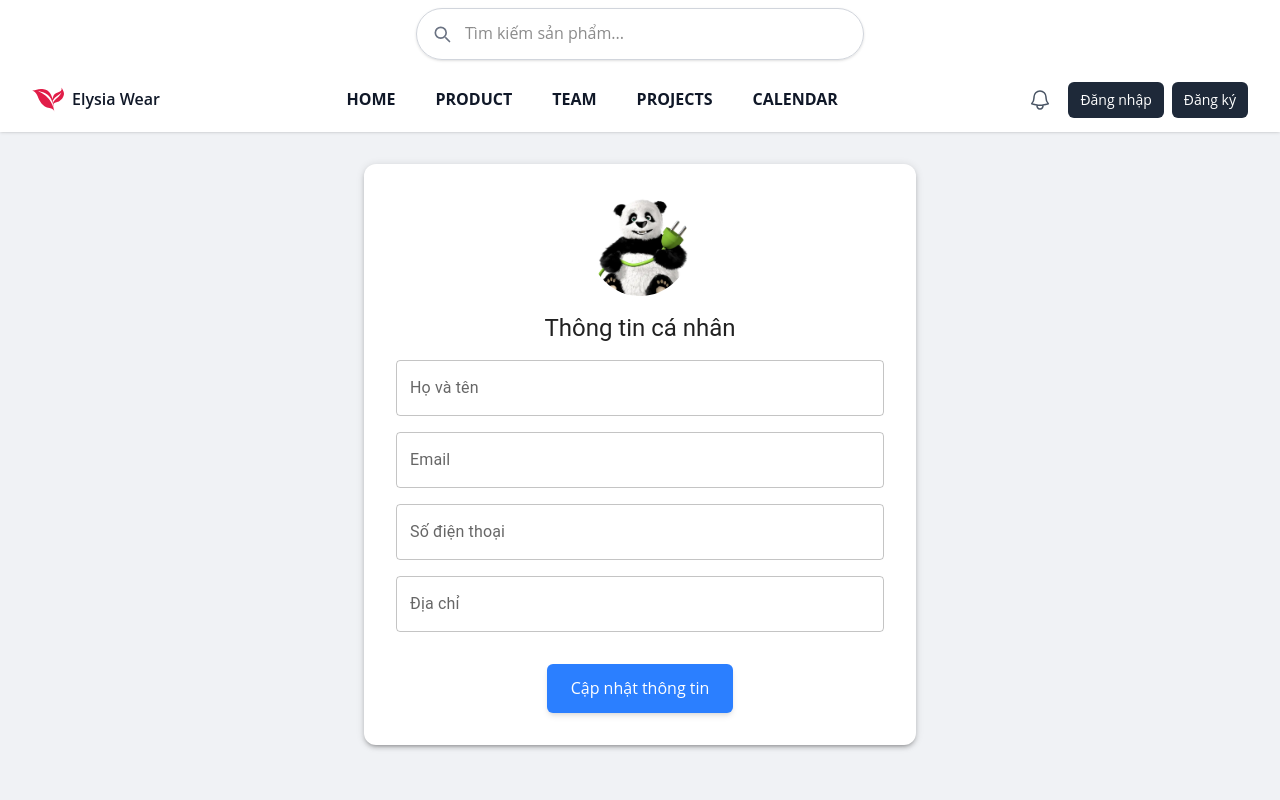
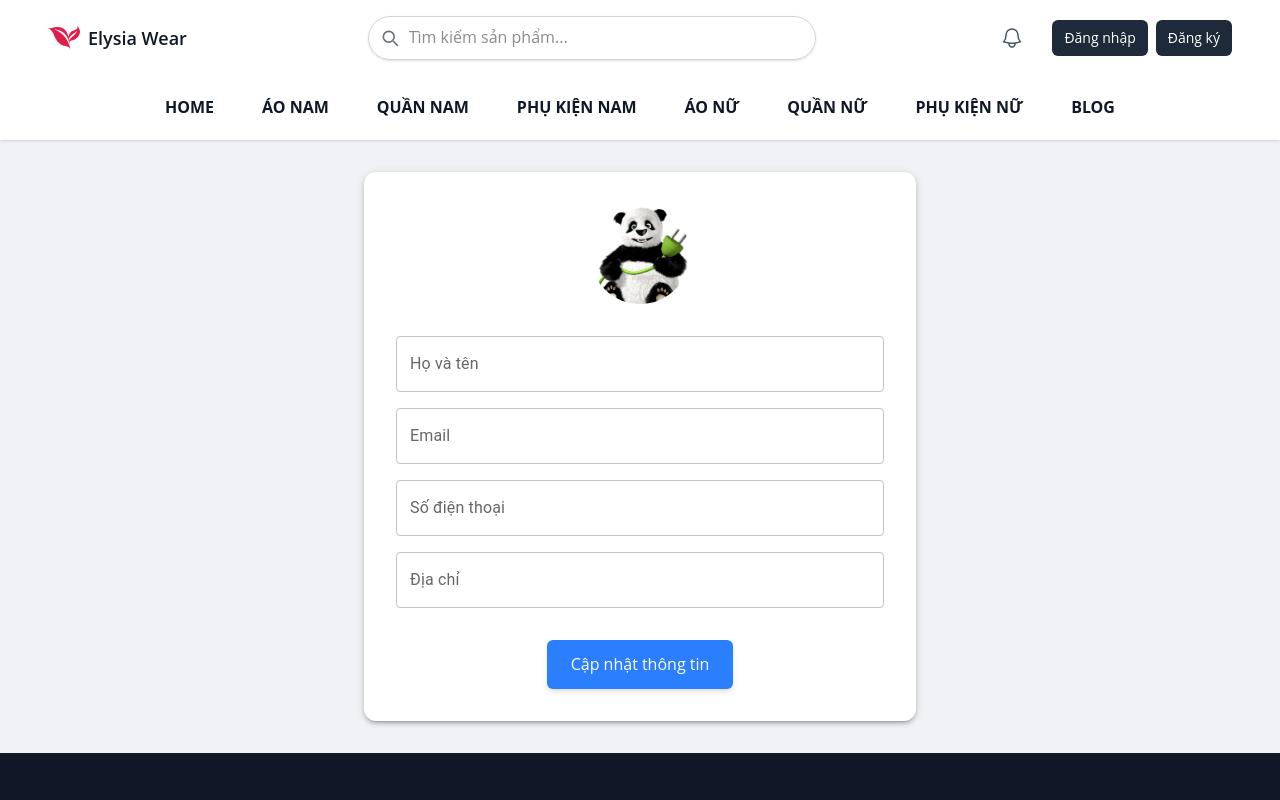
Before and after one commit to Chien-2003/font_end, a Next.js app: page /profile in a window 1280 px wide. Shown: the top 800 px of the page. Built offline with nearby package versions, Linux system fonts and the light colour scheme; no server answers.

Commit message:
feat: refactor layout and components, update metadata, and implement new footer and header structure

```diff
--- a/src/app/layout.tsx
+++ b/src/app/layout.tsx
@@ -2,13 +2,14 @@ import type { Metadata } from "next";
 import "./globals.css";
 import "swiper/css";
 import "swiper/css/pagination";
-import Footer from "@/components/ui/Footer";
-import Navbar from "@/components/ui/Header";
 import { UserProvider } from "@/contexts/UserContext";
+import Navbar from "@/components/shared/Header";
+import Footer from "@/components/shared/Footer";
+import { APP_DESCRIPTION, APP_TITLE } from "@/constants/metadata";
 
 export const metadata: Metadata = {
-  title: "Hello | Nền tảng luyện viết IELTS với AI",
-  description: "Generated by create next app",
+  title: APP_TITLE,
+  description: APP_DESCRIPTION,
 };
 
 export default function RootLayout({
@@ -21,7 +22,7 @@ export default function RootLayout({
       <body className="bg-gray-50">
         <UserProvider>
           <Navbar />
-          <main className="min-h-screen">{children}</main>
+          <main>{children}</main>
           <Footer />
         </UserProvider>
       </body>
--- /dev/null
+++ b/src/app/not-found.tsx
@@ -0,0 +1,17 @@
+"use client";
+import Link from "next/link";
+
+export default function NotFound() {
+  return (
+    <div className="min-h-screen flex flex-col items-center justify-center text-center px-4 bg-white">
+      <h1 className="text-5xl font-bold text-gray-900 mb-4">404</h1>
+      <p className="text-lg text-gray-600 mb-6">Trang bạn tìm kiếm không tồn tại.</p>
+      <Link
+        href="/"
+        className="px-6 py-2 bg-black text-white rounded-full hover:bg-gray-800 transition"
+      >
+        Quay về trang chủ
+      </Link>
+    </div>
+  );
+}
--- a/src/app/profile/page.tsx
+++ b/src/app/profile/page.tsx
@@ -60,7 +60,7 @@ export default function PersonalInfoPage() {
     fetchProfile();
   }, []);
   return (
-    <Container maxWidth="sm" sx={{ mt: 4 }}>
+    <Container maxWidth="sm" sx={{ mt: 4, mb: 4 }}>
       <Paper elevation={3} sx={{ p: 4, borderRadius: 3 }}>
         <Grid
           gap={2}
@@ -76,7 +76,7 @@ export default function PersonalInfoPage() {
               sx={{ width: 100, height: 100, margin: "auto" }}
             />
             <Typography variant="h5" sx={{ mt: 2 }}>
-              {profile.full_name || "Thông tin cá nhân"}
+              {profile.full_name}
             </Typography>
           </Grid>
 
@@ -111,7 +111,7 @@ export default function PersonalInfoPage() {
             <button
               ref={btnRef}
               onClick={handleClick}
-              className="px-6 py-3 bg-blue-500 text-white rounded-md shadow-md"
+              className="px-6 py-3 bg-blue-500 text-white rounded-md shadow-md cursor-pointer"
             >
               Cập nhật thông tin
             </button>
--- /dev/null
+++ b/src/components/shared/Header.tsx
@@ -0,0 +1,80 @@
+"use client";
+
+import { useState } from "react";
+import Image from "next/image";
+import Link from "next/link";
+import NavLinks from "../ui/NavLinks";
+import UserMenu from "../ui/UserMenu";
+import MobileMenu from "../ui/MobileMenu";
+
+export default function Navbar() {
+  const [menuOpen, setMenuOpen] = useState(false);
+
+  return (
+    <nav className="bg-white sticky top-0 z-50 shadow">
+      <div className="px-2 sm:px-6 lg:px-8 container mx-auto">
+        <div className="relative w-full mx-auto py-2">
+          <div className="flex items-center gap-4 w-full px-4 py-2 justify-between">
+            <Link href="/" className="flex items-center space-x-2 shrink-0">
+              <Image src="/logo.svg" alt="Elysia Wear" width={32} height={32} />
+              <span className="text-gray-900 font-semibold text-lg">
+                Elysia Wear
+              </span>
+            </Link>
+            <div className="relative flex-grow max-w-md w-full">
+              <input
+                type="text"
+                placeholder="Tìm kiếm sản phẩm..."
+                className="w-full pl-10 pr-4 py-2 rounded-full border border-gray-300 shadow-sm focus:outline-none transition-all"
+              />
+              <div className="absolute left-3 top-1/2 -translate-y-1/2 text-gray-500">
+                <svg
+                  xmlns="http://www.w3.org/2000/svg"
+                  fill="none"
+                  viewBox="0 0 24 24"
+                  stroke="currentColor"
+                  className="w-5 h-5"
+                >
+                  <path
+                    strokeLinecap="round"
+                    strokeLinejoin="round"
+                    strokeWidth={2}
+                    d="M21 21l-4.35-4.35M17 10.5a6.5 6.5 0 11-13 0 6.5 6.5 0 0113 0z"
+                  />
+                </svg>
+              </div>
+            </div>
+            <div className="flex items-center gap-3 shrink-0">
+              <button
+                type="button"
+                className="relative rounded-full bg-white p-1 text-gray-600 hover:text-black focus:outline-none"
+              >
+                <span className="sr-only">View notifications</span>
+                <svg
+                  className="size-6"
+                  fill="none"
+                  viewBox="0 0 24 24"
+                  strokeWidth={1.5}
+                  stroke="currentColor"
+                >
+                  <path
+                    strokeLinecap="round"
+                    strokeLinejoin="round"
+                    d="M14.857 17.082a23.848 23.848 0 0 0 5.454-1.31A8.967 8.967 0 0 1 18 9.75V9A6 6 0 0 0 6 9v.75a8.967 8.967 0 0 1-2.312 6.022c1.733.64 3.56 1.085 5.455 1.31m5.714 0a24.255 24.255 0 0 1-5.714 0m5.714 0a3 3 0 1 1-5.714 0"
+                  />
+                </svg>
+              </button>
+              <UserMenu />
+            </div>
+          </div>
+        </div>
+        <div className="relative flex h-16 items-center justify-center">
+          <div className="hidden sm:block">
+            <NavLinks className="flex space-x-4 text-gray-900" />
+          </div>
+        </div>
+      </div>
+      {menuOpen && <MobileMenu />}
+    </nav>
+  );
+}
--- a/src/components/shared/ItemCard.tsx
+++ b/src/components/shared/ItemCard.tsx
@@ -3,6 +3,7 @@
 import { useRef, useEffect } from "react";
 import Image from "next/image";
 import gsap from "gsap";
+import { IoCartOutline } from "react-icons/io5";
 
 interface ProductCardProps {
   name: string;
@@ -86,7 +87,7 @@ export default function ProductCard({
         </>
         <div className="p-2 flex-grow flex flex-col justify-between">
           <div>
-            <p className="text-gray-600 text-sm mb-3">
+            <p className="text-gray-600 text-sm mb-2">
               {description.length > 50
                 ? `${description.slice(0, 50)}...`
                 : description}
@@ -94,7 +95,7 @@ export default function ProductCard({
           </div>
           <div className="flex items-center justify-between mt-auto">
             <div className="flex items-baseline">
-              <span className="text-2xl font-bold text-gray-900">{price}</span>
+              <span className="text-xl font-bold text-gray-900">{price}</span>
               {oldPrice && (
                 <span className="text-sm text-gray-500 line-through ml-2">
                   {oldPrice}
@@ -102,18 +103,10 @@ export default function ProductCard({
               )}
             </div>
             <button
-              className="bg-indigo-600 text-white p-2 rounded-full hover:bg-indigo-700 transition-colors duration-200 ease-in-out focus:outline-none flex items-center justify-center"
+              className=" text-black p-2 cursor-pointer transition-colors duration-200 ease-in-out focus:outline-none flex items-center justify-center"
               aria-label="Thêm vào giỏ hàng"
             >
-              <svg
-                xmlns="http://www.w3.org/2000/svg"
-                className="h-5 w-5"
-                viewBox="0 0 20 20"
-                fill="currentColor"
-              >
-                <path d="M3 1a1 1 0 000 2h1.22l.305 1.222a.997.997 0 00.01.042l1.358 5.43-.893.892C3.74 11.846 4.632 14 6.414 14H15a1 1 0 000-2H6.414l1-1H14a1 1 0 00.894-.553L16.5 4H5.129L5 3H3z" />
-                <path d="M16 16.5a1.5 1.5 0 11-3 0 1.5 1.5 0 013 0zM6.5 18a1.5 1.5 0 100-3 1.5 1.5 0 000 3z" />
-              </svg>
+              <IoCartOutline className="text-2xl text-black w-6 h-6"/>
             </button>
           </div>
         </div>
--- a/src/components/ui/Header.tsx
+++ /dev/null
@@ -1,77 +0,0 @@
-"use client";
-
-import { useState } from "react";
-import Image from "next/image";
-import NavLinks from "./NavLinks";
-import UserMenu from "./UserMenu";
-import MobileMenu from "./MobileMenu";
-import Link from "next/link";
-
-export default function Navbar() {
-  const [menuOpen, setMenuOpen] = useState(false);
-
-  return (
-    <nav className="bg-white sticky top-0 z-50 shadow">
-  <div className="px-2 sm:px-6 lg:px-8 container mx-auto">
-    <div className="relative w-full max-w-md mx-auto py-2">
-      <input
-        type="text"
-        placeholder="Tìm kiếm sản phẩm..."
-        className="w-full pl-12 pr-4 py-3 rounded-full border border-gray-300 shadow-sm focus:outline-none transition-all"
-      />
-      <div className="absolute left-4 top-1/2 transform -translate-y-1/2 text-gray-500">
-        <svg
-          xmlns="http://www.w3.org/2000/svg"
-          fill="none"
-          viewBox="0 0 24 24"
-          stroke="currentColor"
-          className="w-5 h-5"
-        >
-          <path
-            strokeLinecap="round"
-            strokeLinejoin="round"
-            strokeWidth={2}
-            d="M21 21l-4.35-4.35M17 10.5a6.5 6.5 0 11-13 0 6.5 6.5 0 0113 0z"
-          />
-        </svg>
-      </div>
-    </div>
-    <div className="relative flex h-16 items-center justify-between">
-      <Link href="/" className="flex items-center space-x-2">
-        <Image src="/logo.svg" alt="Your Company" width={32} height={32} />
-        <span className="text-gray-900 font-semibold">Elysia Wear</span>
-      </Link>
-
-      <div className="hidden sm:block sm:ml-6">
-        <NavLinks className="flex space-x-4 text-gray-900" />
-      </div>
-
-      <div className="absolute inset-y-0 right-0 flex items-center pr-2 sm:static sm:inset-auto sm:ml-6 sm:pr-0">
-        <button
-          type="button"
-          className="relative rounded-full bg-white p-1 text-gray-600 hover:text-black focus:outline-none"
-        >
-          <span className="sr-only">View notifications</span>
-          <svg
-            className="size-6"
-            fill="none"
-            viewBox="0 0 24 24"
-            strokeWidth={1.5}
-            stroke="currentColor"
-          >
-            <path
-              strokeLinecap="round"
-              strokeLinejoin="round"
-              d="M14.857 17.082a23.848 23.848 0 0 0 5.454-1.31A8.967 8.967 0 0 1 18 9.75V9A6 6 0 0 0 6 9v.75a8.967 8.967 0 0 1-2.312 6.022c1.733.64 3.56 1.085 5.455 1.31m5.714 0a24.255 24.255 0 0 1-5.714 0m5.714 0a3 3 0 1 1-5.714 0"
-            />
-          </svg>
-        </button>
-        <UserMenu />
-      </div>
-    </div>
-  </div>
-  {menuOpen && <MobileMenu />}
-</nav>
-
-  );
-}
--- a/src/components/ui/HomeBanner.tsx
+++ b/src/components/ui/HomeBanner.tsx
@@ -8,17 +8,17 @@ import React from "react";
 
 const banners = [
   {
-    href: "https://johnhenry.vn/collections/john-henry",
+    href: "#",
     src: "https://file.hstatic.net/1000402464/file/hero_1-100_8edbb021f9e14c8883e99e728ca20759.jpg",
     alt: "Banner 1",
   },
   {
-    href: "https://johnhenry.vn/collections/john-henry",
+    href: "#",
     src: "https://file.hstatic.net/1000402464/file/jh_slide_chinh.jpg",
     alt: "Banner 2",
   },
   {
-    href: "https://johnhenry.vn/collections/fl-nu",
+    href: "#",
     src: "https://file.hstatic.net/1000402464/file/fl_slide_chinh.jpg",
     alt: "Banner 3",
   },
--- a/src/components/ui/HomeCategorySection.tsx
+++ b/src/components/ui/HomeCategorySection.tsx
@@ -66,7 +66,7 @@ export default function HomeCategorySection() {
               className="w-28 flex flex-col items-center text-center"
             >
               <Link href={item.href} className="group">
-                <div className="relative w-auto h- mx-auto overflow-hidden transition-transform group-hover:scale-105">
+                <div className="relative w-auto h- mx-auto overflow-hidden transition-transform group-hover:scale-110">
                   <Image
                     src={item.src}
                     alt={item.alt}
--- a/src/components/ui/NavLinks.tsx
+++ b/src/components/ui/NavLinks.tsx
@@ -9,10 +9,13 @@ export default function NavLinks({ className = "" }: { className?: string }) {
 
   const links = [
     { name: "Home", href: "/" },
-    { name: "Product", href: "/products" },
-    { name: "Team", href: "/team" },
-    { name: "Projects", href: "/projects" },
-    { name: "Calendar", href: "/calendar" },
+    { name: "Áo nam", href: "/san-pham" },
+    { name: "Quần nam", href: "#" },
+    { name: "Phụ kiện nam", href: "#" },
+    { name: "Áo nữ", href: "#" },
+    { name: "Quần nữ", href: "#" },
+    { name: "Phụ kiện nữ", href: "#" },
+    { name: "Blog", href: "#" },
   ];
 
   return (
@@ -22,7 +25,7 @@ export default function NavLinks({ className = "" }: { className?: string }) {
           key={link.name}
           href={link.href}
           className={clsx(
-            "rounded-md px-3 py-2 text-md uppercase font-bold",
+            "rounded-md lg:px-4 py-2 text-md uppercase font-bold",
             pathname === link.href
               ? "text-[#b4282b]"
               : "text-gray-900"
--- a/src/components/ui/UserMenu.tsx
+++ b/src/components/ui/UserMenu.tsx
@@ -21,6 +21,7 @@ export default function UserMenu() {
   }, []);
 
   const handleLogout = () => {
+    setOpen(false);
     localStorage.removeItem("token");
     setUser(null);
     window.location.href = "/";
@@ -46,7 +47,7 @@ export default function UserMenu() {
   }
 
   return (
-    <div className="relative ml-3" ref={ref}>
+    <div className="relative" ref={ref}>
       <button
         type="button"
         onClick={() => setOpen((prev) => !prev)}
@@ -61,25 +62,26 @@ export default function UserMenu() {
           width={32}
           height={32}
         />
-        <span>{user.full_name}</span>
+        <span className="cursor-pointer">{user.full_name}</span>
       </button>
 
       {open && (
         <div
-          className="absolute right-0 z-10 mt-2 w-48 origin-top-right rounded-md bg-white py-1 shadow-lg ring-1 ring-black/5"
+          className="absolute right-0 z-10 w-48 origin-top-right rounded-md bg-white py-1 shadow-lg ring-1 ring-black/5"
           role="menu"
           aria-orientation="vertical"
           aria-labelledby="user-menu-button"
         >
           <Link
             href="/profile"
-            className="block px-4 py-2 text-sm text-gray-700"
+            onClick={() => setOpen(false)}
+            className="block px-4 py-2 text-sm text-gray-700 hover:text-gray-800"
           >
             Thông tin cá nhân
           </Link>
           <button
             onClick={handleLogout}
-            className="block w-full text-left px-4 py-2 text-sm text-gray-700"
+            className="block w-full text-left px-4 py-2 text-sm text-gray-700 hover:text-gray-800"
           >
             Đăng xuất
           </button>
--- /dev/null
+++ b/src/constants/metadata.ts
@@ -0,0 +1,2 @@
+export const APP_TITLE = "Elysia Wear | Thời trang cao cấp & Phong cách tinh tế";
+export const APP_DESCRIPTION = "Khám phá bộ sưu tập thời trang đẳng cấp, thiết kế độc quyền và trải nghiệm mua sắm sang trọng cùng Elysia Wear.";
```
Also changed, not shown: src/components/shared/Footer.tsx (renamed from src/components/ui/Footer.tsx).
